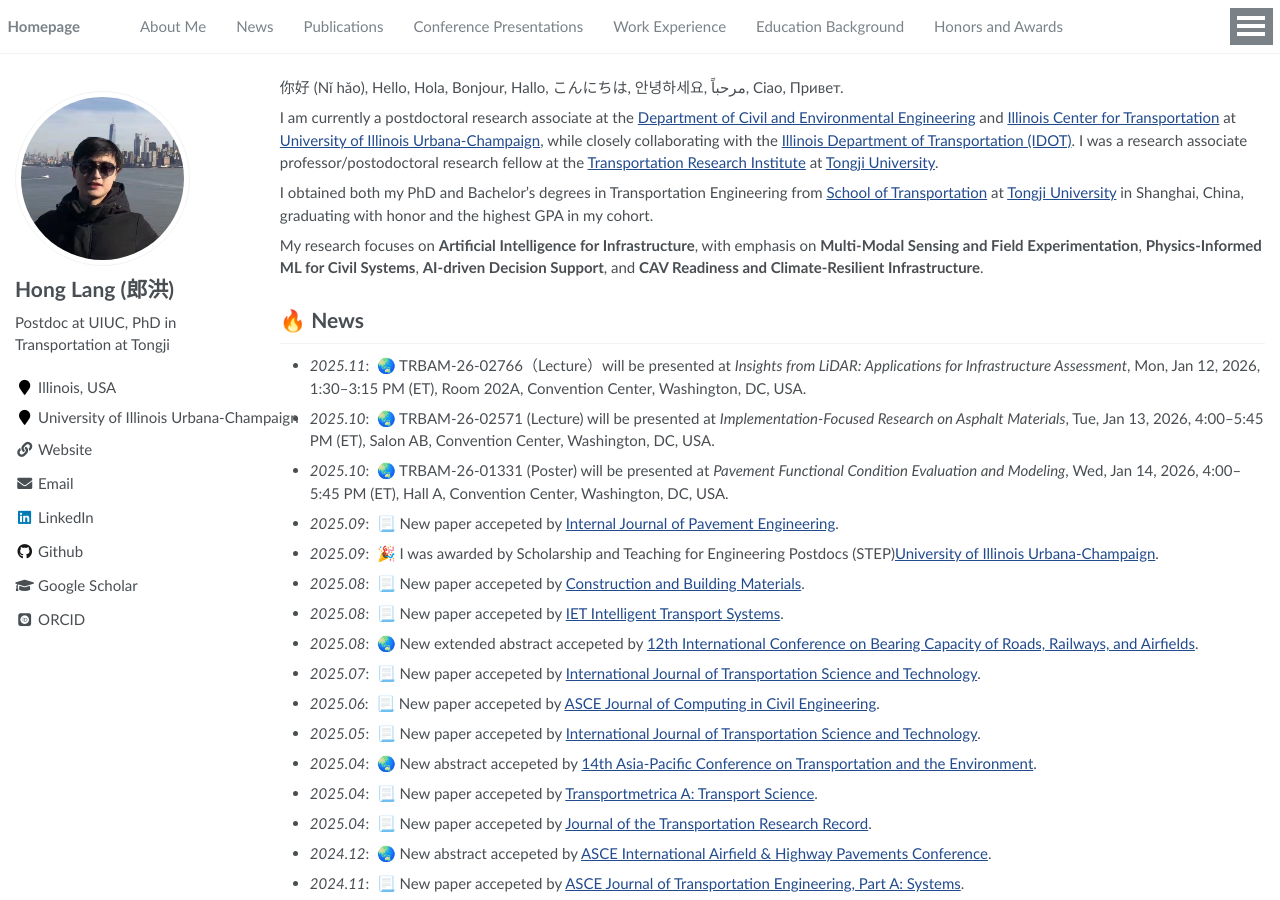
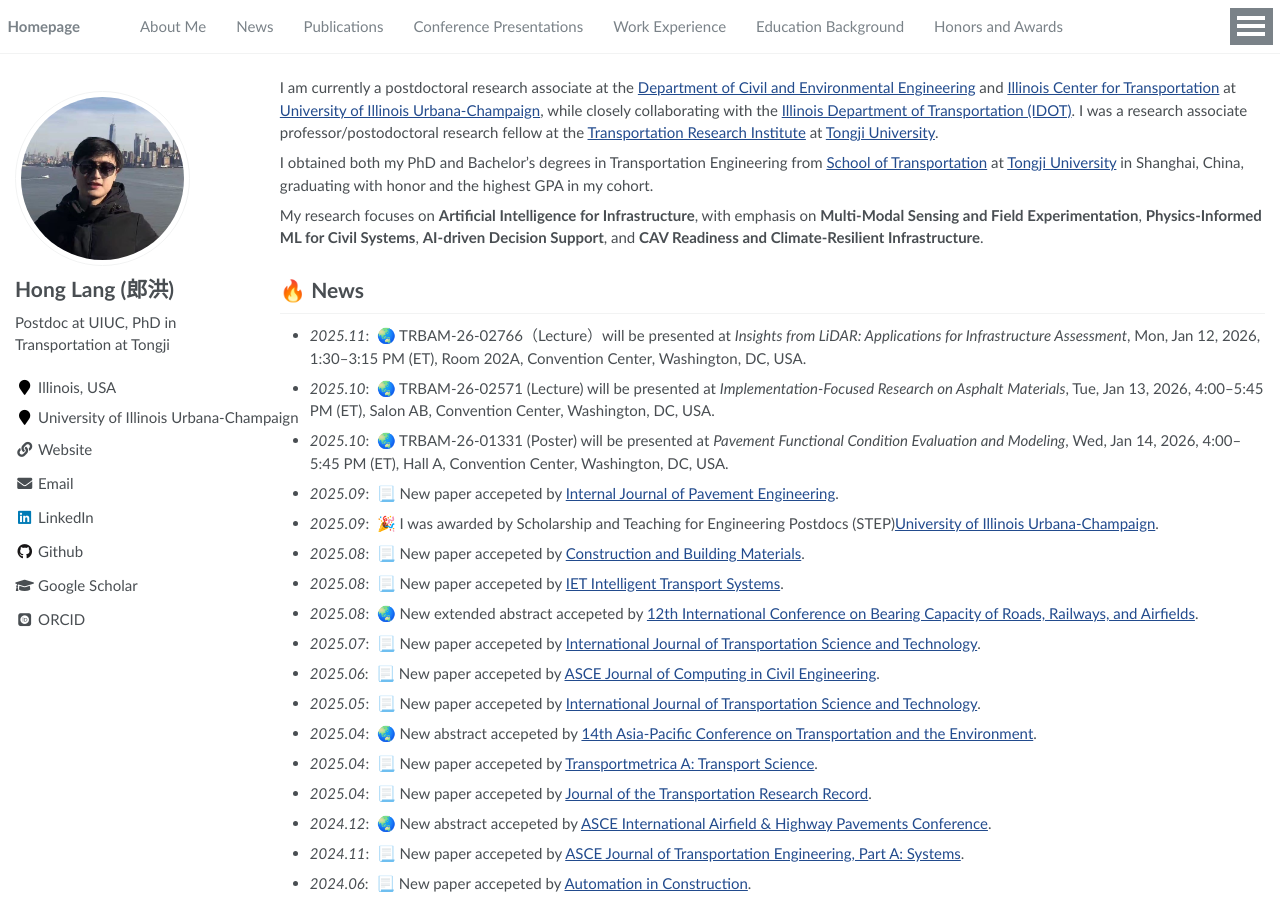
Before and after one commit to IP2RG/honglang, a Jekyll site: the page built from _pages/about.md, in a window 1280 px wide and 900 px high. Built offline with Jekyll 4.4.1, drawn with Linux system fonts in a browser that asks for light colours; some web fonts are replaced.

Commit message:
Remove greeting from about page
Removed multilingual greeting from the about page.

```diff
--- a/_pages/about.md
+++ b/_pages/about.md
@@ -16,8 +16,6 @@ redirect_from:
 {% assign url = gsDataBaseUrl | append: "google-scholar-stats/gs_data_shieldsio.json" %}
 
 <span class='anchor' id='about-me'></span>
-
-你好 (Nǐ hǎo), Hello, Hola, Bonjour, Hallo, こんにちは, 안녕하세요, مرحباً, Ciao, Привет.
 
 I am currently a postdoctoral research associate at the [Department of Civil and Environmental Engineering](https://cee.illinois.edu/) and [Illinois Center for Transportation](https://ict.illinois.edu/) at [University of Illinois Urbana-Champaign](https://illinois.edu/), while closely collaborating with the [Illinois Department of Transportation (IDOT)](https://idot.illinois.gov/). I was a research associate professor/postodoctoral research fellow at the [Transportation Research Institute](https://trit.tongji.edu.cn/) at [Tongji University](https://en.tongji.edu.cn).
 
```
